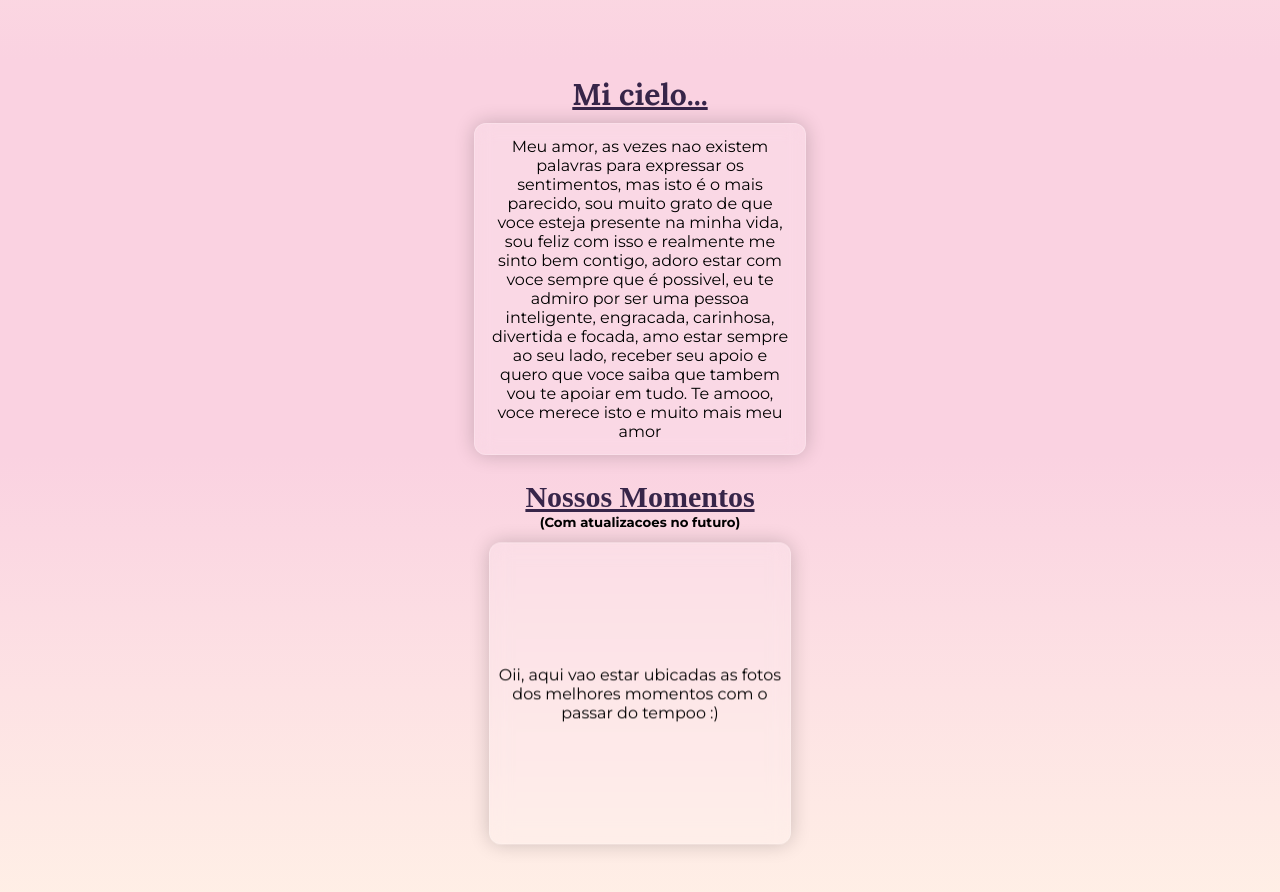
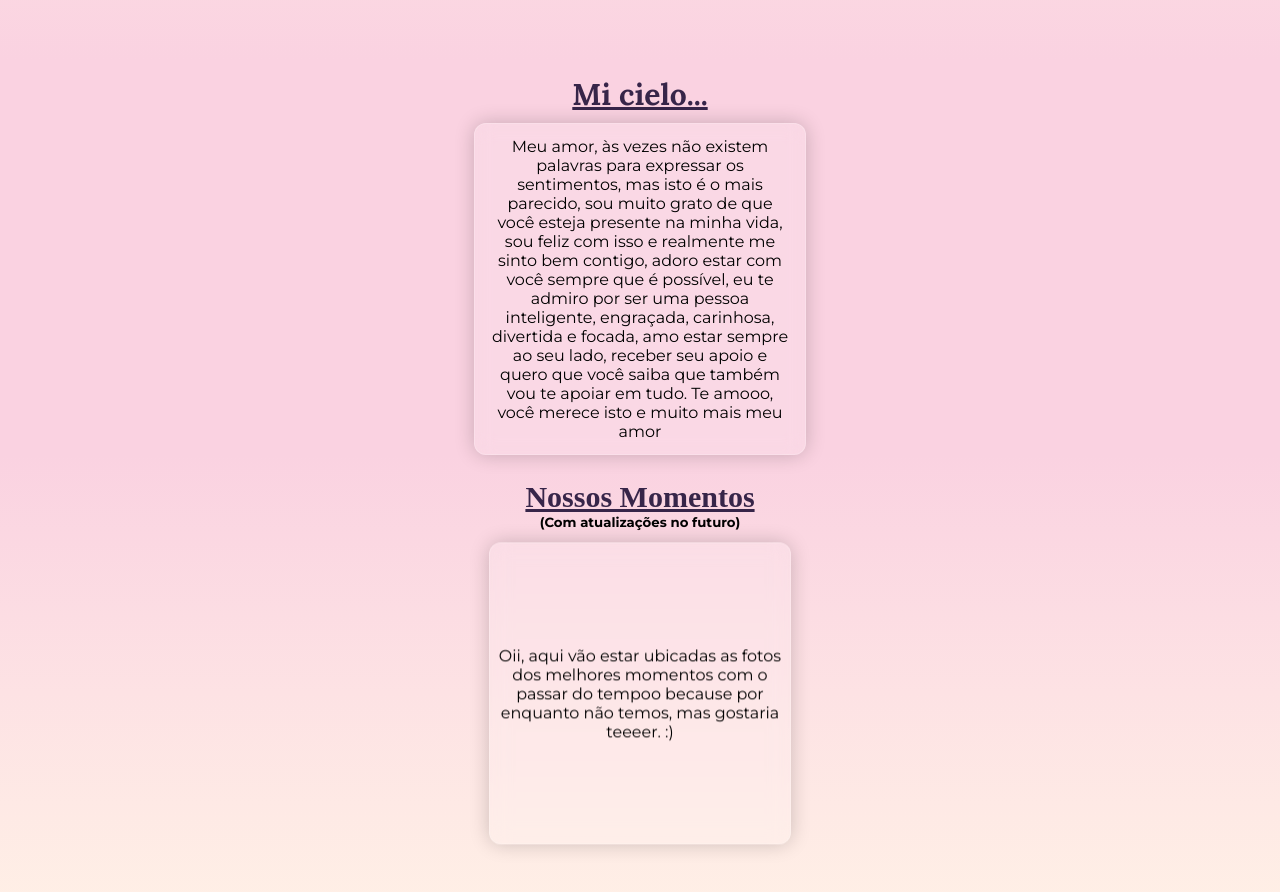
Before and after one commit to zionMain/Meu-Amor, a plain HTML site: page index.html in a window 1280 px wide. Shown: the part 880-1772 px from the top of the page. Drawn offline with nearby package versions, Linux system fonts and the light colour scheme.

Commit message:
Update index.html

```diff
--- a/index.html
+++ b/index.html
@@ -22,13 +22,16 @@
         <h2>Feito com muito carinhooo</h2>
 
         <div class="reloj" id="reloj">
+            <div class="tit">
+                <h4 class="tiem">Tempo Juntos</h4>
+            </div>
 
-
+    <div class="cuadros">
     <div class="div1"><span id="dias">0</span><h2 class="dias">DIAS</h2></div>
     <div class="div2"><span id="horas">0 </span><h2 class="hrs">HORAS</h2></div>
     <div class="div3"><span id="minutos">0 </span><h2 class="min">MINUTOS</h2></div>
     <div class="div4"><span id="segundos">0 </span><h2 class="segs">SEGUNDOS</h2></div>
-
+    </div>
 </div>
     </div>
 
@@ -55,14 +58,14 @@
 
         <div class="boxf">
             <h3 class="mc">Mi cielo...</h3>
-            <div class="cardf"><div class="txt">Meu amor, as vezes nao existem palavras para expressar os sentimentos, mas isto é o mais parecido, sou muito grato de que voce esteja presente na minha vida, sou feliz com isso e realmente me sinto bem contigo, adoro estar com voce sempre que é possivel, eu te admiro por ser uma pessoa inteligente, engracada, carinhosa, divertida e focada, amo estar sempre ao seu lado, receber seu apoio e quero que voce saiba que tambem vou te apoiar em tudo. Te amooo, voce merece isto e muito mais meu amor</div></div>
+            <div class="cardf"><div class="txt">Meu amor, às vezes não existem palavras para expressar os sentimentos, mas isto é o mais parecido, sou muito grato de que você esteja presente na minha vida, sou feliz com isso e realmente me sinto bem contigo, adoro estar com você sempre que é possível, eu te admiro por ser uma pessoa inteligente, engraçada, carinhosa, divertida e focada, amo estar sempre ao seu lado, receber seu apoio e quero que você saiba que também vou te apoiar em tudo. Te amooo, você merece isto e muito mais meu amor</div></div>
         </div>
 
         <div class="moments">
             <h3 class="nssm">Nossos Momentos</h3>
-            <h5 class="at">(Com atualizacoes no futuro)</h5>
+            <h5 class="at"> (Com atualizações no futuro)</h5>
             <div class="photos">
-                Oii, aqui vao estar ubicadas as fotos dos melhores momentos com o passar do tempoo :)
+                Oii, aqui vão estar ubicadas as fotos dos melhores momentos com o passar do tempoo because por enquanto não temos, mas gostaria teeeer. :)
             </div>
         </div>
 
```
